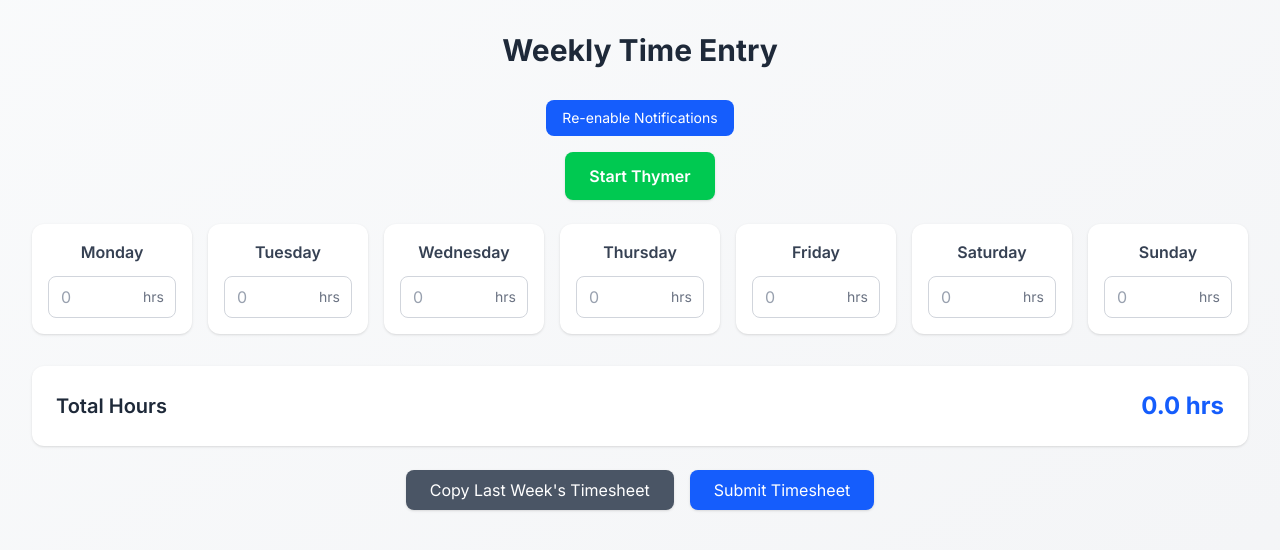
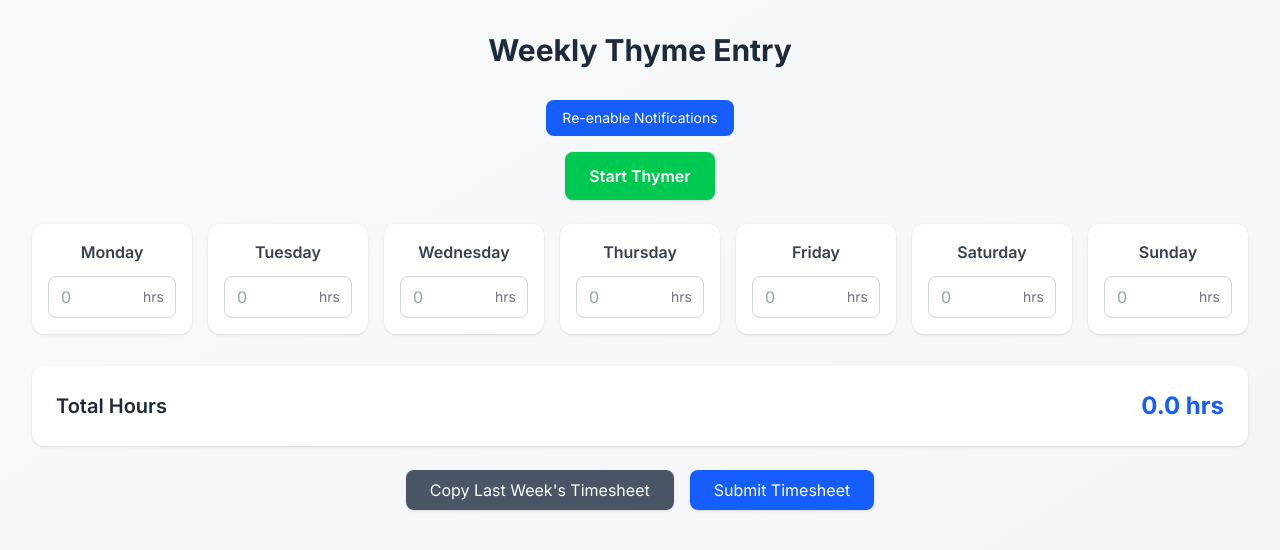
Before and after one commit to Richie97/thyme, a Next.js app: page / in a window 1280 px wide. Shown: the top 550 px of the page. Built offline with nearby package versions, Linux system fonts and the light colour scheme.

Commit message:
Rename title to Thyme

```diff
--- a/src/app/page.tsx
+++ b/src/app/page.tsx
@@ -319,7 +319,7 @@ export default function Home() {
       <Analytics />
       <div className="w-full">
         <h1 className="text-3xl font-bold text-gray-800 mb-8 text-center">
-          Weekly Time Entry
+          Weekly Thyme Entry
         </h1>
 
         {notificationPermission !== "granted" && (
```
